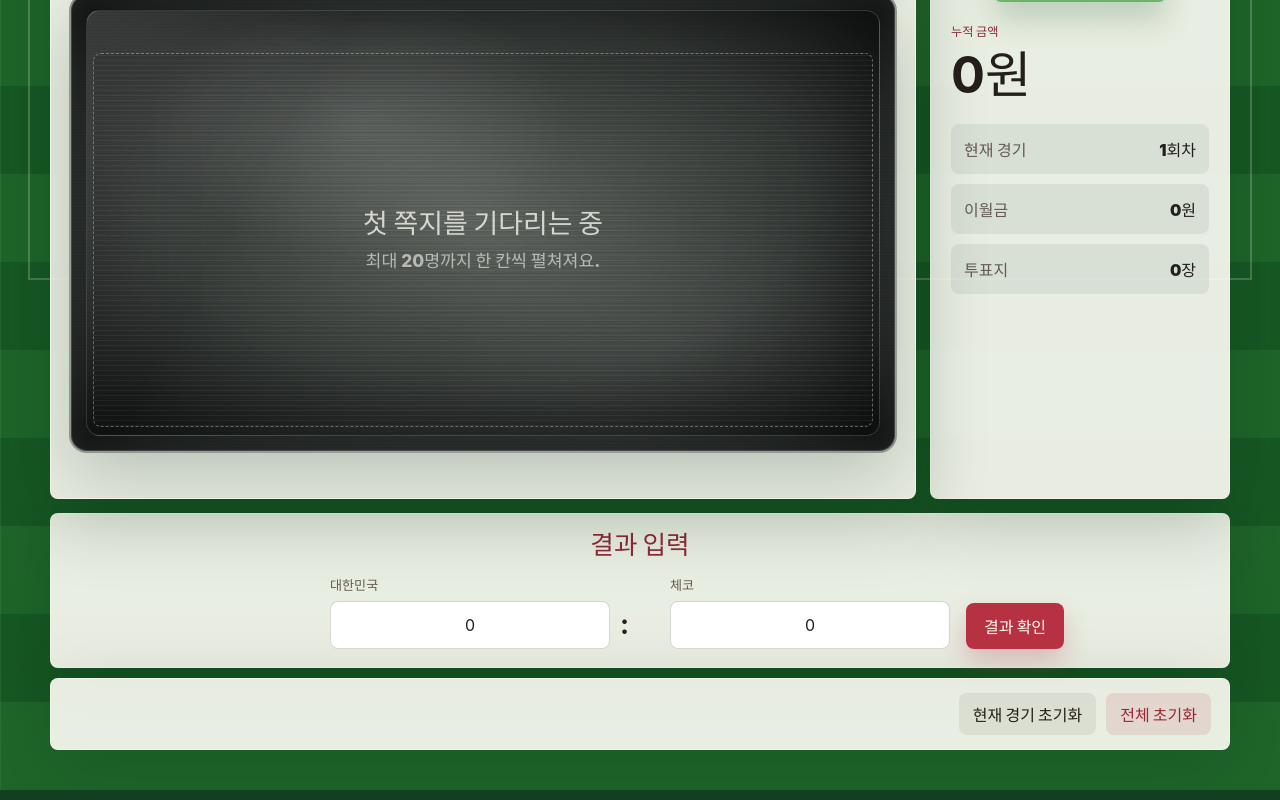
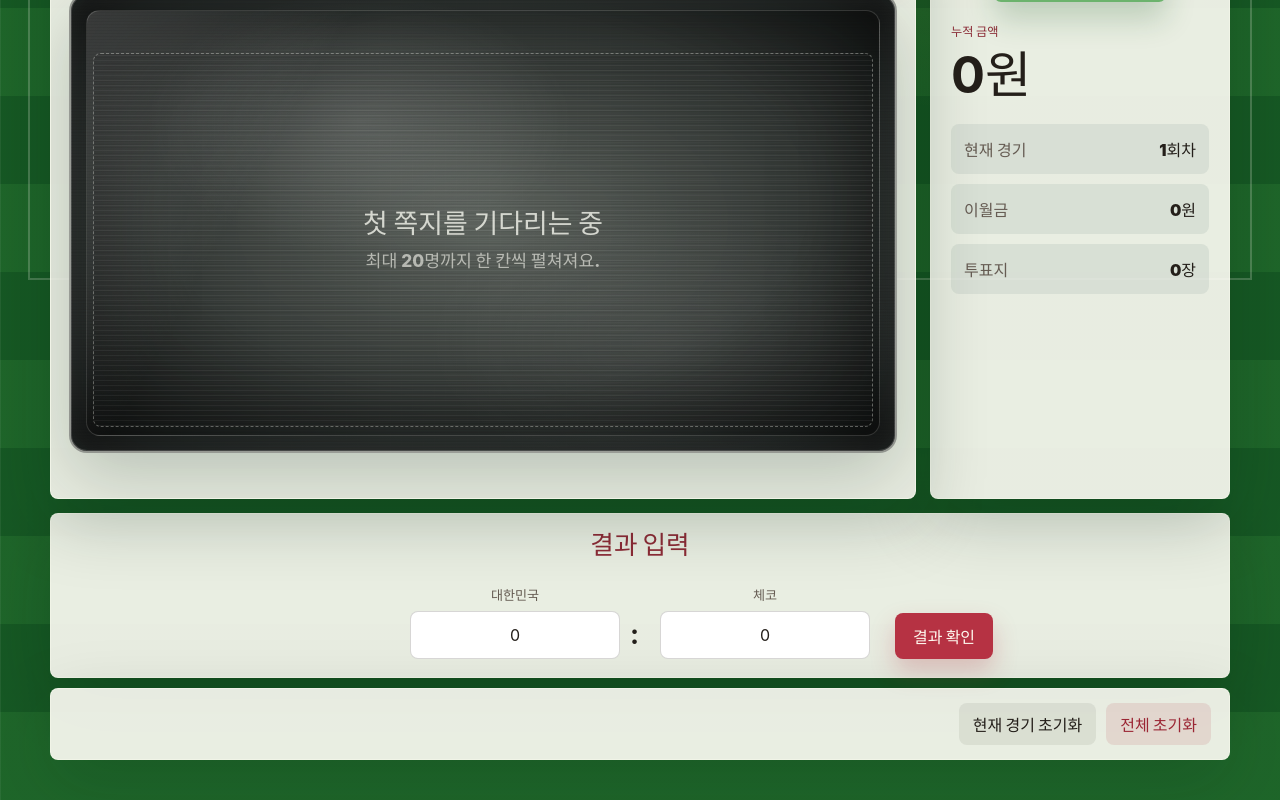
Before and after one commit to hyyyein/ipad-worldcup-toto, a React (Vite) app: page / in a window 1280 px wide. Shown: the part 492-1292 px from the top of the page. Built offline with nearby package versions, Linux system fonts and the light colour scheme.

Commit message:
Refine visual centering of result inputs

```diff
--- a/src/styles.css
+++ b/src/styles.css
@@ -833,25 +833,36 @@ dd {
 
 .resultControls {
   align-items: end;
-  display: grid;
+  display: flex;
   gap: 16px;
-  grid-template-columns: minmax(120px, 1fr) minmax(0, 620px) minmax(120px, 1fr);
-  justify-content: stretch;
+  justify-content: center;
+  min-height: 84px;
+  padding: 0 170px;
+  position: relative;
   width: 100%;
 }
 
 .resultInputs {
-  grid-column: 2;
-  grid-template-columns: minmax(0, 280px) auto minmax(0, 280px);
+  grid-template-columns: minmax(0, 210px) auto minmax(0, 210px);
   justify-self: center;
-  max-width: 620px;
+  max-width: 460px;
   min-width: 0;
   width: 100%;
 }
 
+.resultInputs label {
+  justify-items: center;
+}
+
+.resultInputs label span {
+  text-align: center;
+  width: 100%;
+}
+
 .resultControls .primaryButton {
-  grid-column: 3;
-  justify-self: start;
+  bottom: 0;
+  left: calc(50% + 255px);
+  position: absolute;
 }
 
 .scoreInputs input,
@@ -1111,13 +1122,22 @@ dd {
   }
 
   .resultControls {
+    display: grid;
     grid-template-columns: 1fr;
+    min-height: auto;
+    padding: 0;
     width: 100%;
   }
 
   .resultInputs,
   .resultControls .primaryButton {
     grid-column: 1;
+  }
+
+  .resultControls .primaryButton {
+    bottom: auto;
+    left: auto;
+    position: static;
   }
 
   .primaryButton,
```
